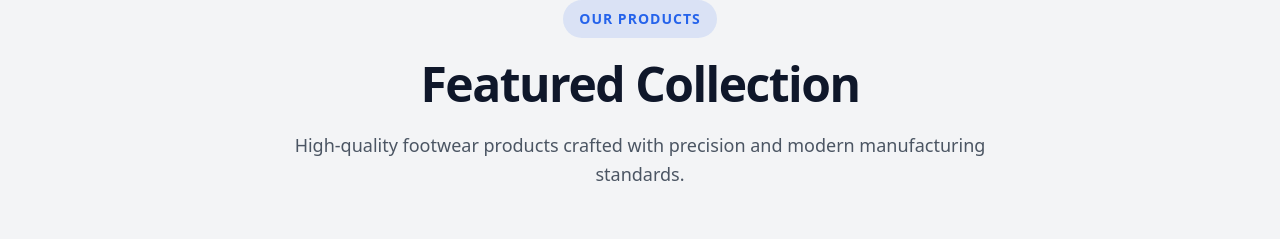
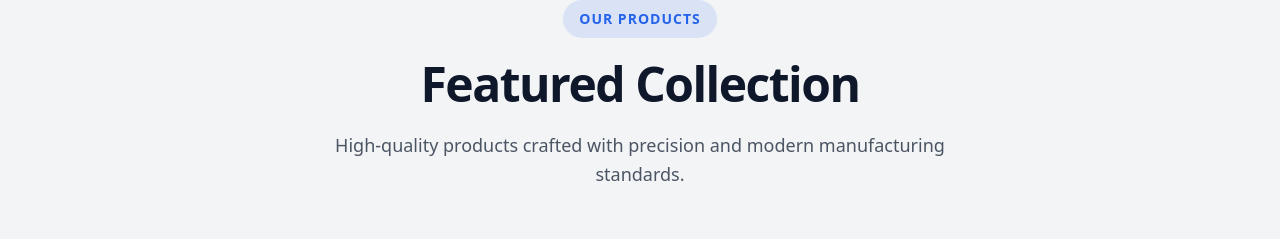
Before and after one commit to Prodaaron/Mes-Arg, a React (Vite) app in the folder mes-arg/: page / in a window 1280 px wide. Shown: the part 1700-1939 px from the top of the page. Built offline with nearby package versions, Linux system fonts and the light colour scheme.

Commit message:
minor change

```diff
--- a/mes-arg/src/components/products.jsx
+++ b/mes-arg/src/components/products.jsx
@@ -96,7 +96,7 @@ const products = () => {
             <h2>Featured Collection</h2>
 
             <p>
-              High-quality footwear products crafted with precision and modern
+              High-quality products crafted with precision and modern
               manufacturing standards.
             </p>
           </div>
```
